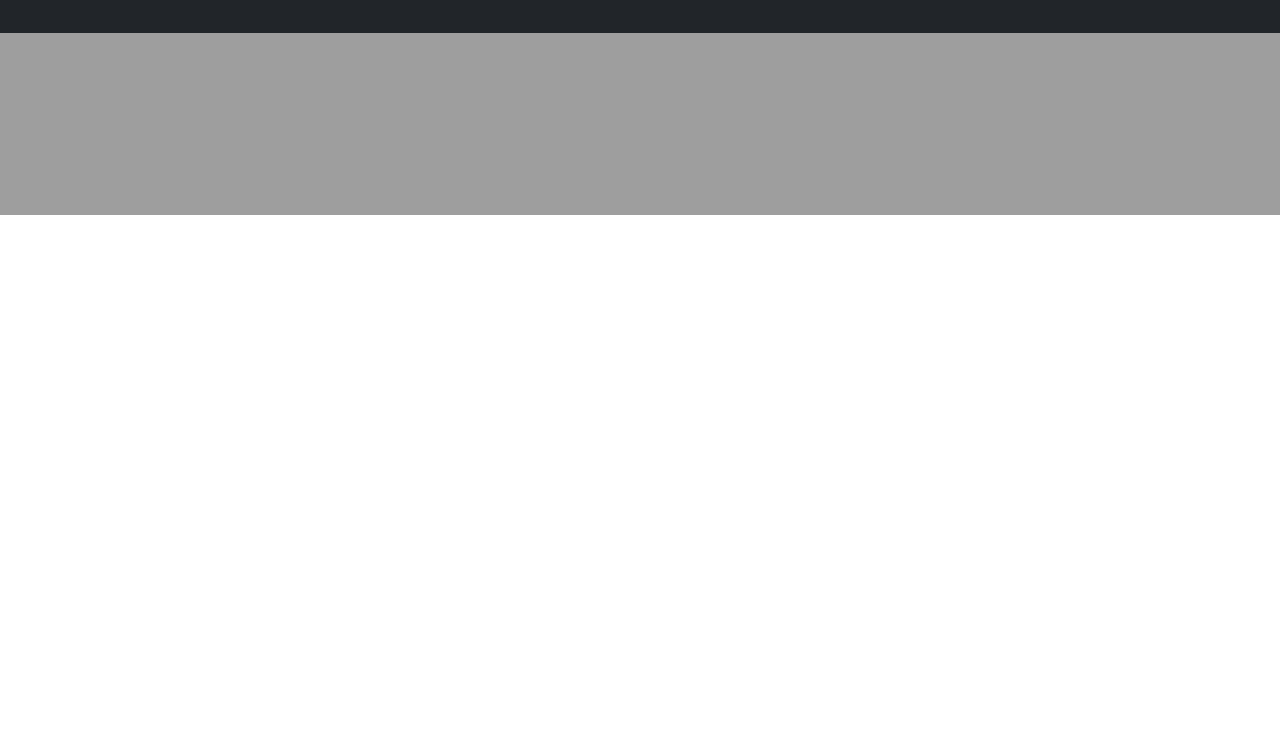
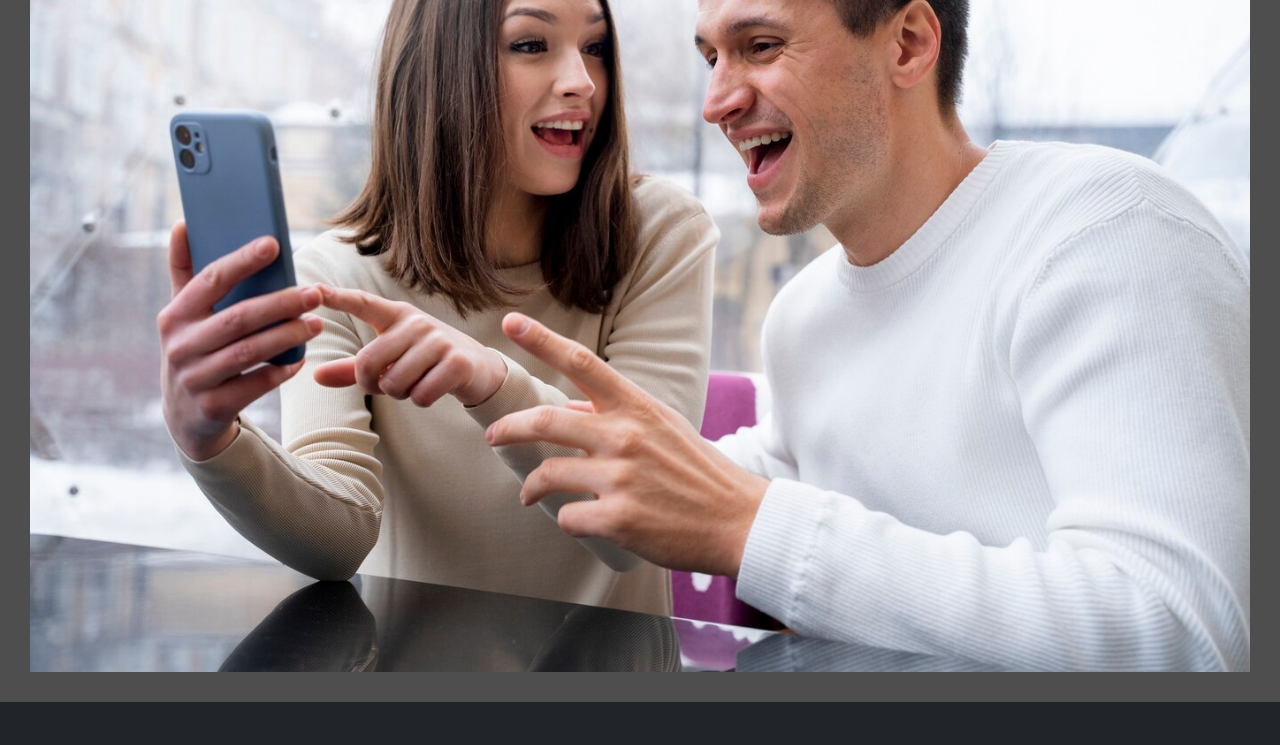
Before and after one commit to tomasmilano/Entrega-2, a plain HTML site: page nosotros.html in a window 1280 px wide. Shown: the part 585-1330 px from the top of the page. Before the commit the page ends 800 px from the top, so only its background shows below. Drawn offline with nearby package versions, Linux system fonts and the light colour scheme; the site is published under a folder, as on GitHub Pages, so addresses that start at the root find nothing.

Commit message:
Update nosotros.html

```diff
--- a/nosotros.html
+++ b/nosotros.html
@@ -41,7 +41,7 @@
         <div class="flex-item"><h2>¿A que nos dedicamos?</h2>
         <p>Somos una empresa de Apple que se dedica a vender productos iPhone y también contamos con servicio técnico especializado y certificado por Apple. Nuestro equipo de expertos está aquí para brindarte asistencia profesional y soluciones rápidas para cualquier problema que puedas encontrar con tu dispositivo iPhone. Ya sea que necesites reparaciones, actualizaciones de software o simplemente asesoramiento técnico, estamos comprometidos a proporcionarte un servicio excepcional para garantizar que tu experiencia con tu iPhone sea siempre perfecta. Confía en nosotros para mantener tu iPhone en óptimas condiciones y mantenerlo funcionando sin problemas.</p></div>
         <div class="flex-item"><h2>Clientes Conformes</h2>
-        <img class="imagen"src="/Multimedia/amigos-reuniendose-pasando-tiempo-juntos-despues-mucho-tiempo-verse_23-2149256235.jpg" alt=""></div>
+        <img class="imagen"src="Multimedia/amigos-reuniendose-pasando-tiempo-juntos-despues-mucho-tiempo-verse_23-2149256235.jpg" alt=""></div>
       </div>
      <!-- flexboxx fin-->
 
```
